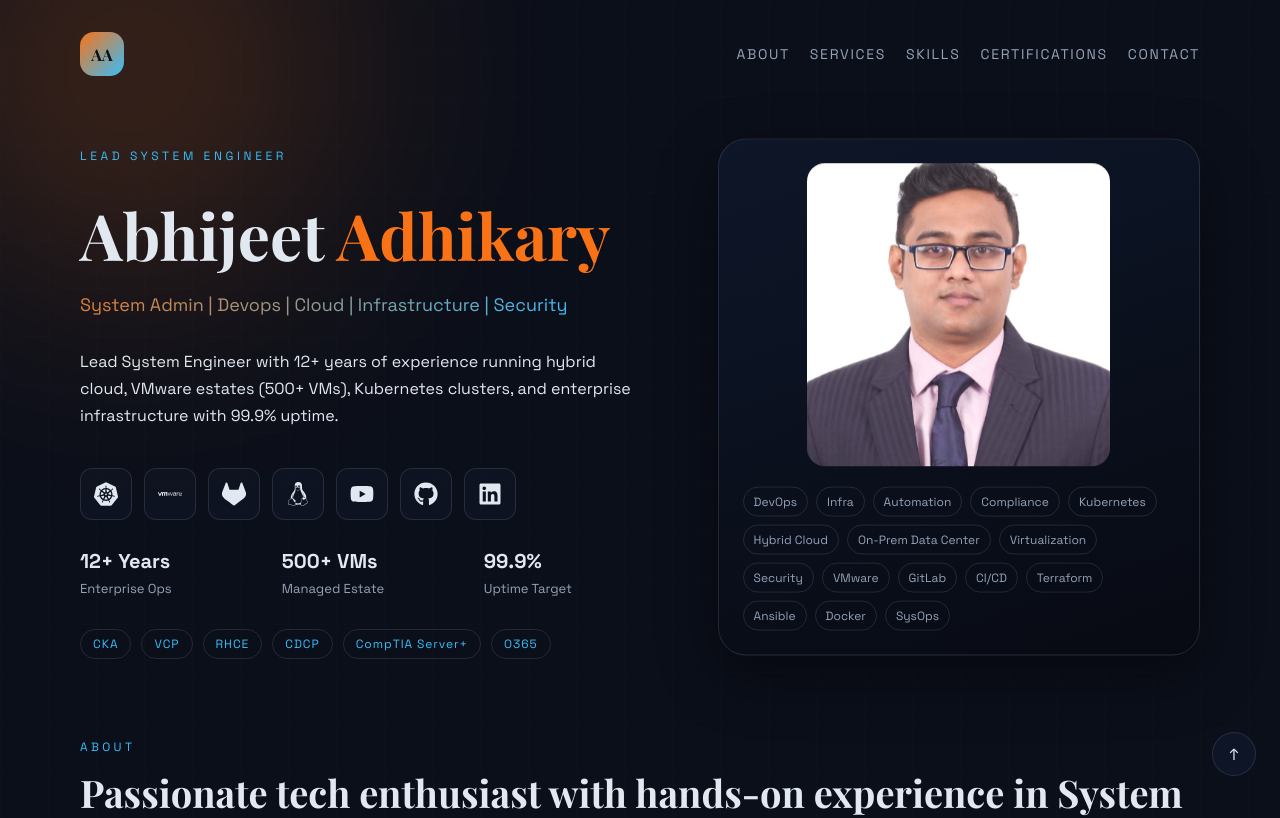
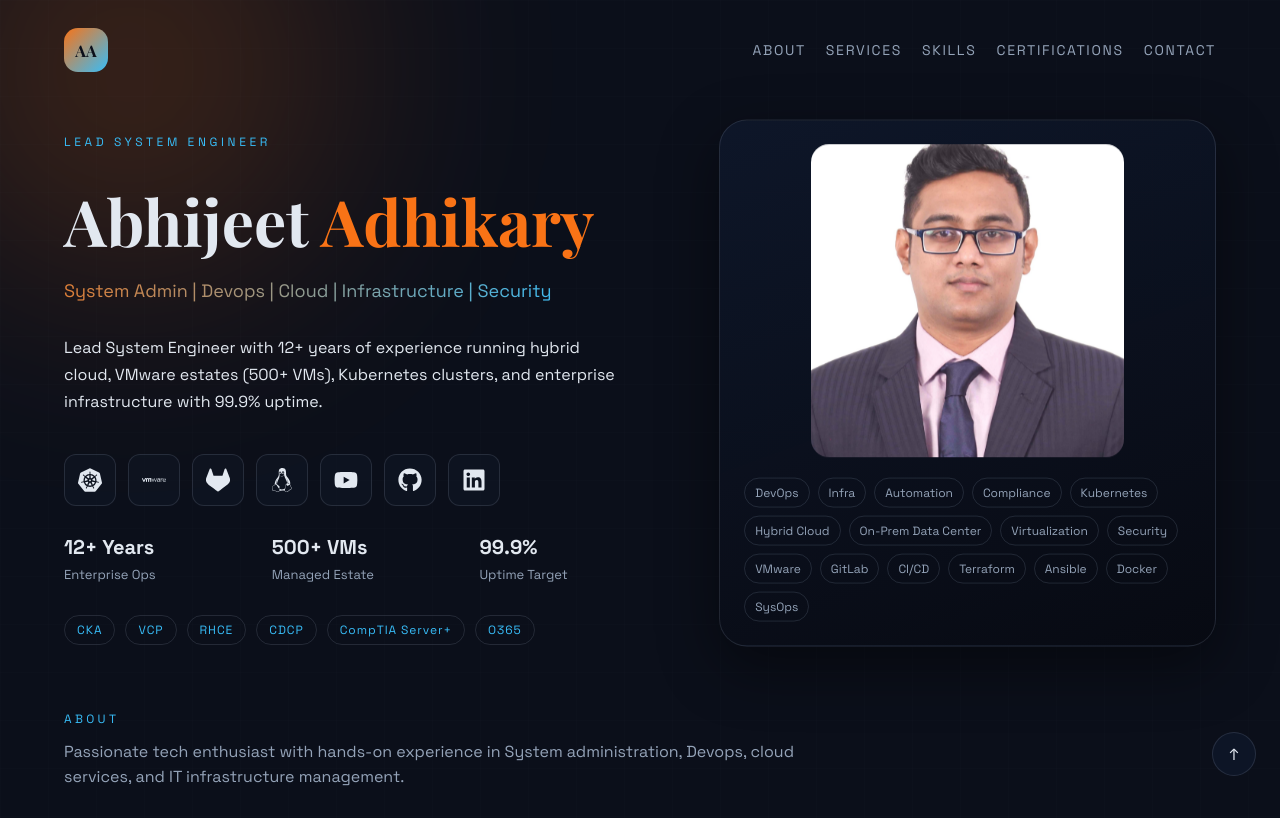
Before and after one commit to abhijet02/website, a Next.js app: page / in a window 1280 px wide. Shown: the top 818 px of the page. Built offline with nearby package versions, Linux system fonts and the light colour scheme; a web font is replaced by a local one.

Commit message:
Refine About copy styling and tighten site spacing

```diff
--- a/src/app/globals.css
+++ b/src/app/globals.css
@@ -36,7 +36,7 @@
         .page {
           position: relative;
           overflow: hidden;
-          padding: 32px 80px 60px;
+          padding: 28px 64px 52px;
           min-height: 100vh;
         }
 
@@ -85,7 +85,7 @@
           align-items: center;
           justify-content: space-between;
           gap: 20px;
-          margin-bottom: 60px;
+          margin-bottom: 48px;
         }
 
         .logo {
@@ -132,7 +132,7 @@
           grid-template-columns: minmax(0, 1.1fr) minmax(0, 0.9fr);
           gap: 48px;
           align-items: center;
-          margin-bottom: 80px;
+          margin-bottom: 64px;
         }
 
         .hero-content {
@@ -328,11 +328,11 @@
         .section {
           position: relative;
           z-index: 2;
-          margin-bottom: 80px;
+          margin-bottom: 64px;
         }
 
         .section-head {
-          margin-bottom: 24px;
+          margin-bottom: 20px;
         }
 
         .section-label {
@@ -351,6 +351,13 @@
           font-family: var(--font-display), serif;
           font-size: clamp(26px, 3vw, 38px);
           margin: 0;
+        }
+
+        .about-copy {
+          margin: 0;
+          color: var(--muted);
+          line-height: 1.6;
+          max-width: 780px;
         }
 
         .split {
@@ -628,7 +635,7 @@
 
         @media (max-width: 1100px) {
           .page {
-            padding: 28px 40px 60px;
+            padding: 24px 32px 48px;
           }
 
           .hero {
@@ -649,7 +656,7 @@
 
         @media (max-width: 720px) {
           .page {
-            padding: 24px 20px 48px;
+            padding: 20px 16px 40px;
           }
 
           .nav {
--- a/src/app/page.tsx
+++ b/src/app/page.tsx
@@ -241,10 +241,10 @@ export default function Home() {
       <section id="about" className="section">
         <div className="section-head">
           <p className="section-label">About</p>
-          <h2 className="section-title">
+          <p className="about-copy">
             Passionate tech enthusiast with hands-on experience in System administration, Devops,
             cloud services, and IT infrastructure management.
-          </h2>
+          </p>
         </div>
       </section>
 
```
